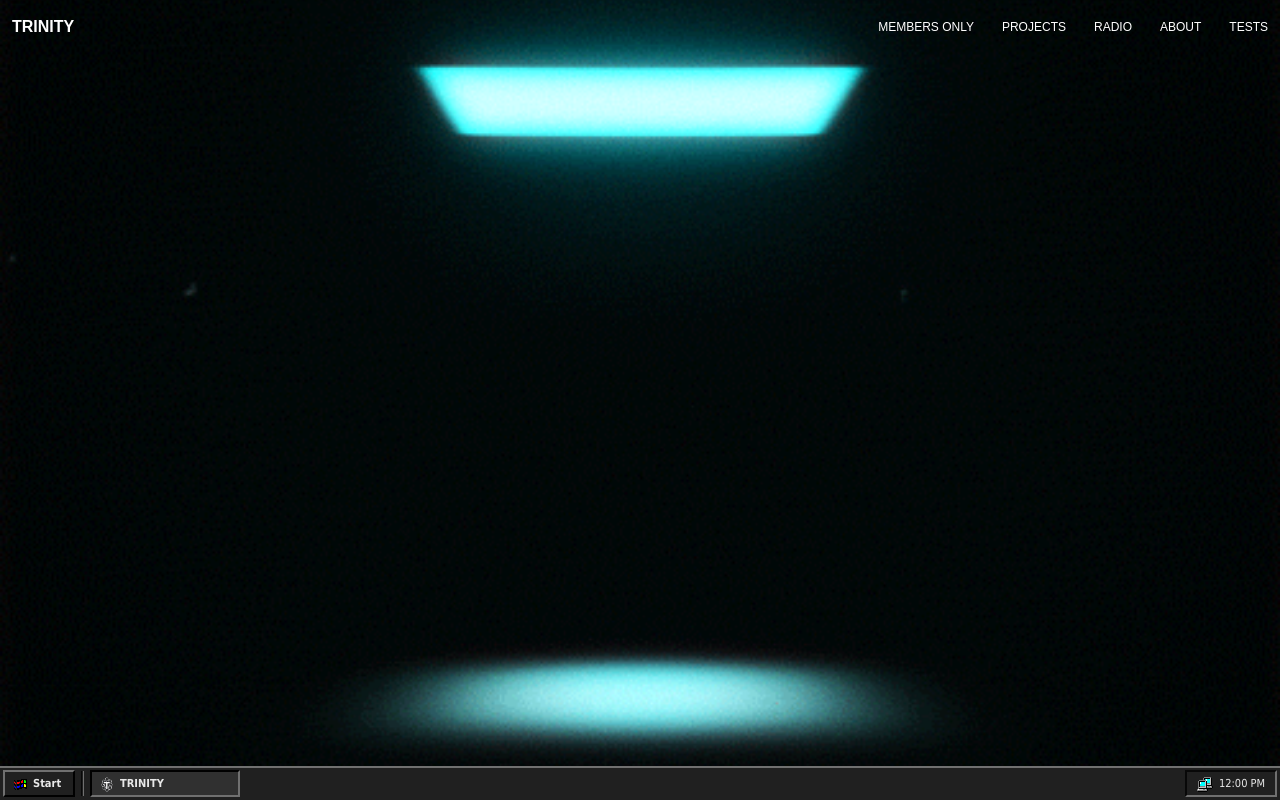
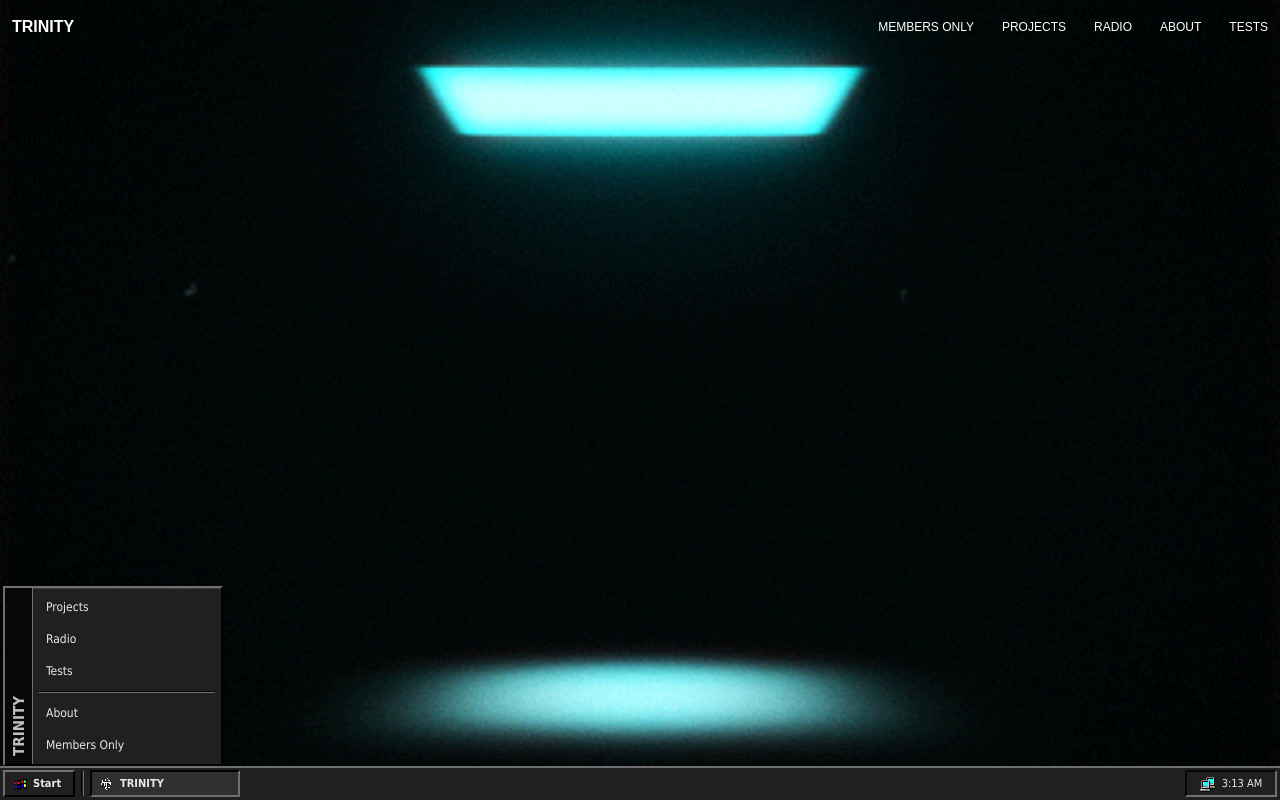
Before and after one commit to MASTASHADEY/TRINITY, a website: page public/index.html in a window 1280 px wide. Both pictures are taken after a click on the button "Start". Drawn offline with Linux system fonts and the light colour scheme.

Commit message:
Added the start-menu pop up, and clock updater

```diff
--- a/public/index.html
+++ b/public/index.html
@@ -24,9 +24,26 @@
 
     <main class="home"></main>
 
+    <div class="start-menu" id="startMenu">
+        <div class="start-menu-sidebar">
+            <span>TRINITY</span>
+        </div>
+
+        <div class="start-menu-items">
+            <button class="start-menu-item">Projects</button>
+            <button class="start-menu-item">Radio</button>
+            <button class="start-menu-item">Tests</button>
+
+            <div class="start-menu-divider"></div>
+
+            <button class="start-menu-item">About</button>
+            <button class="start-menu-item">Members Only</button>
+        </div>
+    </div>
+
     <div class="win-taskbar">
 
-        <button class="win-button start-button">
+        <button class="win-button start-button" id="startButton">
             <img
                 class="start-icon-img"
                 src="assets/windows-start.png"
--- a/public/script.js
+++ b/public/script.js
@@ -1,15 +1,34 @@
-const playButton = document.getElementById('playButton');
+const startButton = document.getElementById("startButton");
+const startMenu = document.getElementById("startMenu");
 
-let playing = false;
+startButton.addEventListener("click", () => {
+    startMenu.classList.toggle("open");
+});
 
-playButton.addEventListener('click', () => {
+document.addEventListener("click", (event) => {
+    if (
+        !startMenu.contains(event.target) &&
+        !startButton.contains(event.target)
+    ) {
+        startMenu.classList.remove("open");
+    }
+});
 
-  playing = !playing;
+function updateClock() {
+    const clock = document.getElementById("taskbarClock");
 
-  if (playing) {
-    playButton.textContent = 'Ⅱ';
-  } else {
-    playButton.textContent = '▶';
-  }
+    if (!clock) {
+        return;
+    }
 
-});
+    const now = new Date();
+
+    clock.textContent = now.toLocaleTimeString([], {
+        hour: "numeric",
+        minute: "2-digit"
+    });
+}
+
+updateClock();
+
+setInterval(updateClock, 1000);
--- a/public/style.css
+++ b/public/style.css
@@ -12,16 +12,19 @@ body {
 
 body {
     min-height: 100vh;
+
     background-image: url("assets/spining_square_Erica_Anderson.gif");
     background-size: cover;
     background-position: center;
     background-repeat: no-repeat;
     background-color: black;
+
     color: white;
 }
 
 .topbar {
     position: fixed;
+
     top: 0;
     left: 0;
     right: 0;
@@ -73,6 +76,7 @@ nav a:hover {
 
 .win-taskbar {
     position: fixed;
+
     left: 0;
     right: 0;
     bottom: 0;
@@ -110,6 +114,7 @@ nav a:hover {
 
     border-top: 2px solid var(--win-white);
     border-left: 2px solid var(--win-white);
+
     border-right: 2px solid var(--win-black);
     border-bottom: 2px solid var(--win-black);
 
@@ -119,6 +124,7 @@ nav a:hover {
 .win-button.active {
     border-top: 2px solid var(--win-black);
     border-left: 2px solid var(--win-black);
+
     border-right: 2px solid var(--win-white);
     border-bottom: 2px solid var(--win-white);
 
@@ -126,6 +132,8 @@ nav a:hover {
 
     font-weight: bold;
 }
+
+/* START BUTTON */
 
 .start-button {
     min-width: 72px;
@@ -143,6 +151,103 @@ nav a:hover {
     flex-shrink: 0;
 }
 
+/* START MENU */
+
+.start-menu {
+    position: fixed;
+
+    left: 3px;
+    bottom: 34px;
+
+    z-index: 999;
+
+    width: 220px;
+
+    display: none;
+
+    background: #202020;
+    color: #e8e8e8;
+
+    border-top: 2px solid var(--win-white);
+    border-left: 2px solid var(--win-white);
+
+    border-right: 2px solid var(--win-black);
+    border-bottom: 2px solid var(--win-black);
+
+    box-shadow: inset 1px 1px 0 #404040;
+}
+
+.start-menu.open {
+    display: flex;
+}
+
+.start-menu-sidebar {
+    width: 28px;
+
+    display: flex;
+    align-items: flex-end;
+    justify-content: center;
+
+    padding-bottom: 8px;
+
+    background: #080808;
+
+    border-right: 1px solid var(--win-white);
+}
+
+.start-menu-sidebar span {
+    writing-mode: vertical-rl;
+    transform: rotate(180deg);
+
+    font-family: Tahoma, Verdana, Arial, sans-serif;
+    font-size: 15px;
+    font-weight: bold;
+
+    color: #bfbfbf;
+}
+
+.start-menu-items {
+    flex: 1;
+
+    padding: 3px;
+}
+
+.start-menu-item {
+    width: 100%;
+
+    display: block;
+
+    padding: 9px 10px;
+
+    background: transparent;
+    color: #e8e8e8;
+
+    border: none;
+
+    text-align: left;
+
+    font-family: Tahoma, Verdana, Arial, sans-serif;
+    font-size: 12px;
+
+    cursor: pointer;
+}
+
+.start-menu-item:hover {
+    background: #000080;
+    color: white;
+}
+
+.start-menu-divider {
+    height: 2px;
+
+    margin: 4px 3px;
+
+    border-top: 1px solid var(--win-dark-gray);
+    border-bottom: 1px solid var(--win-white);
+}
+
+/* TASKBAR DIVIDER */
+
 .taskbar-divider {
     width: 3px;
 
@@ -151,6 +256,8 @@ nav a:hover {
     border-left: 1px solid var(--win-dark-gray);
     border-right: 1px solid var(--win-white);
 }
+
+/* TRINITY TASK BUTTON */
 
 .task-button {
     min-width: 150px;
@@ -162,13 +269,23 @@ nav a:hover {
     white-space: nowrap;
 }
 
-.task-icon {
-  font-size: 12px;
+.task-icon-img {
+    width: 16px;
+    height: 16px;
+
+    display: block;
+
+    object-fit: contain;
+    image-rendering: pixelated;
+
+    flex-shrink: 0;
 }
 
 .taskbar-spacer {
     flex: 1;
 }
+
+/* CLOCK */
 
 .taskbar-clock {
     min-width: 92px;
@@ -187,6 +304,7 @@ nav a:hover {
 
     border-top: 2px solid var(--win-dark-gray);
     border-left: 2px solid var(--win-dark-gray);
+
     border-right: 2px solid var(--win-white);
     border-bottom: 2px solid var(--win-white);
 }
```
Lines whose indentation alone changed are shown as unchanged.
